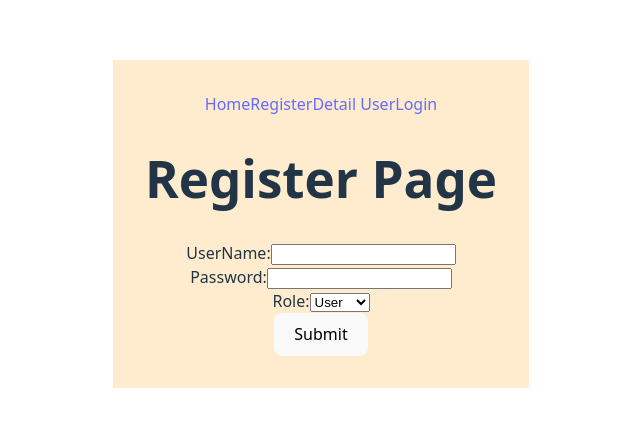
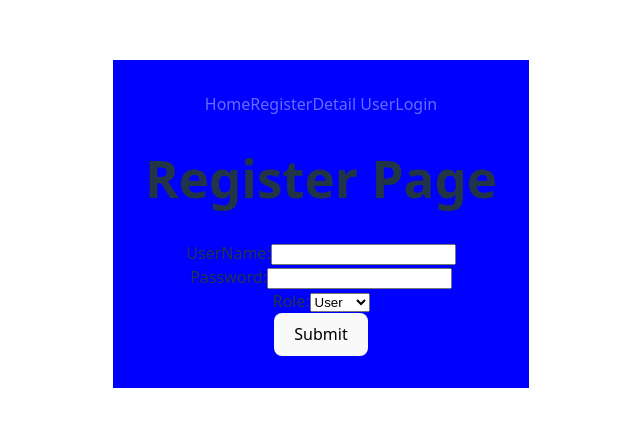
Before and after one commit to kirigayaxy/vue-dotnet, a Vue app in the folder vue3/projectvue/: page /register in a window 1280 px wide. Shown: the part 176-602 px from the top of the page, without its empty margins (319-959 px from the left). Built offline with nearby package versions, Linux system fonts and the light colour scheme.

Commit message:
SCRUM-2 again #comment yeah

```diff
--- a/vue3/projectvue/src/App.vue
+++ b/vue3/projectvue/src/App.vue
@@ -17,6 +17,6 @@ export default {
 
 <style>
 div {
-  background-color: blanchedalmond;
+  background-color: blue;
 }
 </style>
```
